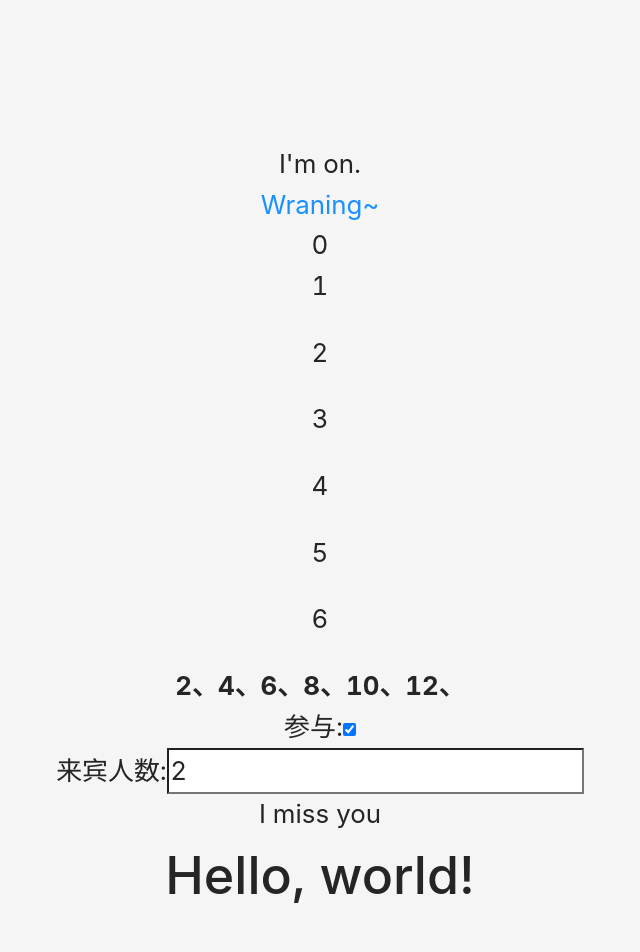
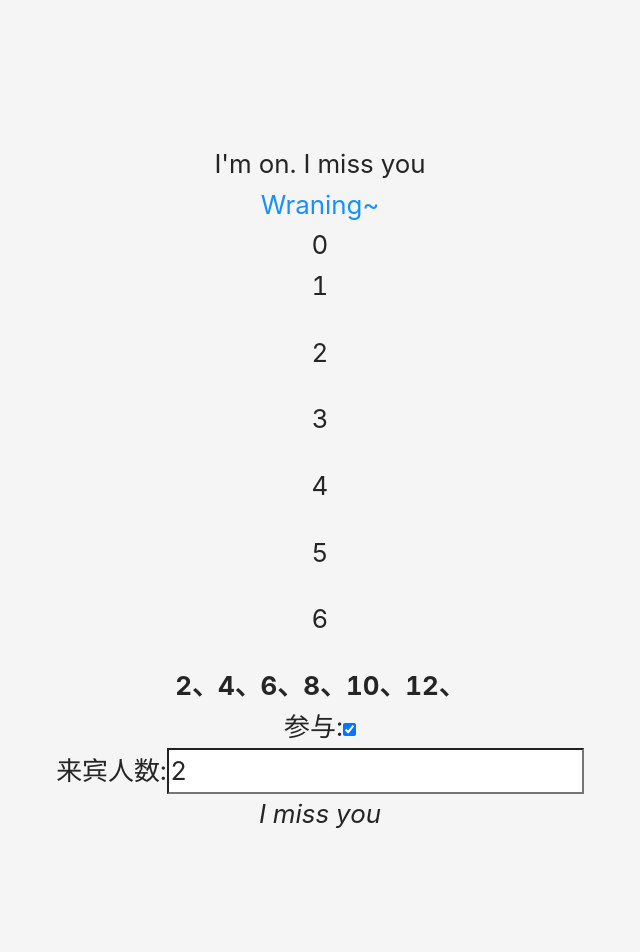
Before and after one commit to GodGc/review-react, a React app: page /#/event in a window 1280 px wide. Shown: the top 952 px of the page, without its empty margins (320-960 px from the left). After the commit the page ends 835 px from the top, so only its background shows below. Built offline with nearby package versions, Linux system fonts and the light colour scheme.

Commit message:
feat: station roomBarv1

```diff
--- a/src/App.jsx
+++ b/src/App.jsx
@@ -8,9 +8,21 @@ const EventHandle = lazy(() => import("./pages/eventHandle"));
 import Manager from "./pages/contextManager"
 
 class App extends Component {
+    constructor(props) {
+        super(props);
+        this.changeTxt = (newTxt) =>{
+            this.setState({
+                txt: newTxt
+            })
+        }
+        this.state = {
+            txt: "I miss you",
+            changeTxt: this.changeTxt
+        }
+    }
     render() {
         return (
-            <Manager.Provider value="I miss you">
+            <Manager.Provider value={this.state}>
                 <Suspense fallback={<div>loading...</div>}>
                     <Switch>
                         <Route path="/event" component={EventHandle} />
--- a/src/pages/contextManager/index.jsx
+++ b/src/pages/contextManager/index.jsx
@@ -1,4 +1,7 @@
-import React,{} from 'react';
-// 1. 使用context
-const Manager = React.createContext("wtf?");
+import React from 'react';
+// 1. 创建context对象，暴露一个txt属性和修改txt属性的方法
+const Manager = React.createContext({
+    txt: "hi~",
+    changeTxt:()=>{}
+});
 export default Manager
--- a/src/pages/eventHandle/index.jsx
+++ b/src/pages/eventHandle/index.jsx
@@ -2,6 +2,19 @@ import React, { useState, useEffect, Suspense } from "react";
 const Order = React.lazy(() => import("../order"));
 import ReactDOM from "react-dom";
 import "./index.scss";
+import Manager from "../contextManager";
+
+function Welcome(props) {
+    return <Manager.Consumer>
+    {
+        value=>{
+            return <div>
+                Hello, {value.txt}
+            </div>
+        }
+    }
+    </Manager.Consumer>
+}
 
 function EventHandle(props) {
     const data = 0;
@@ -20,8 +33,10 @@ function EventHandle(props) {
         }
     }
     return (
-        <div className="txt-18">
-            I'm on.
+        <Manager.Consumer>
+            {value=>{
+                return <div className="txt-18">
+                I'm on. {value.txt}
                 <br />
                 <ActionLink />
                 <br />
@@ -46,6 +61,9 @@ function EventHandle(props) {
                     <Order />
                 </Suspense>
             </div>
+            }}
+
+        </Manager.Consumer>
     );
 }
 
--- a/src/pages/order/index.jsx
+++ b/src/pages/order/index.jsx
@@ -10,6 +10,7 @@ class Clock extends React.Component {
         this.state = {
             date: new Date(),
         };
+        this.handleChangeTxt;
     }
     // 组件挂载时调用
     componentDidMount() {
@@ -17,6 +18,7 @@ class Clock extends React.Component {
             this.tick();
         }, 1000);
         console.log("this", this.timer, this.context);
+        this.handleChangeTxt = this.context.changeTxt;
     }
 
     componentWillUnmount() {
@@ -31,13 +33,20 @@ class Clock extends React.Component {
 
     render() {
         return (
-            <div>
-                <div>
-                    {this.context}
-                    <h1>Hello, world!</h1>
-                    <h2>It is {this.state.date.toLocaleTimeString()}.</h2>
-                </div>
-            </div>
+            <Manager.Consumer>
+                {value => {
+                    return <i>
+                        {value.txt}
+                    </i>
+                }}
+                {/* <div>
+                    <div onClick={()=>{this.handleChangeTxt("me too")}}>
+                        {this.context.txt}
+                        <h1>Hello, world!</h1>
+                        <h2>It is {this.state.date.toLocaleTimeString()}.</h2>
+                    </div>
+                </div> */}
+            </Manager.Consumer>
         );
     }
 }
```
Lines whose indentation alone changed are shown as unchanged.
